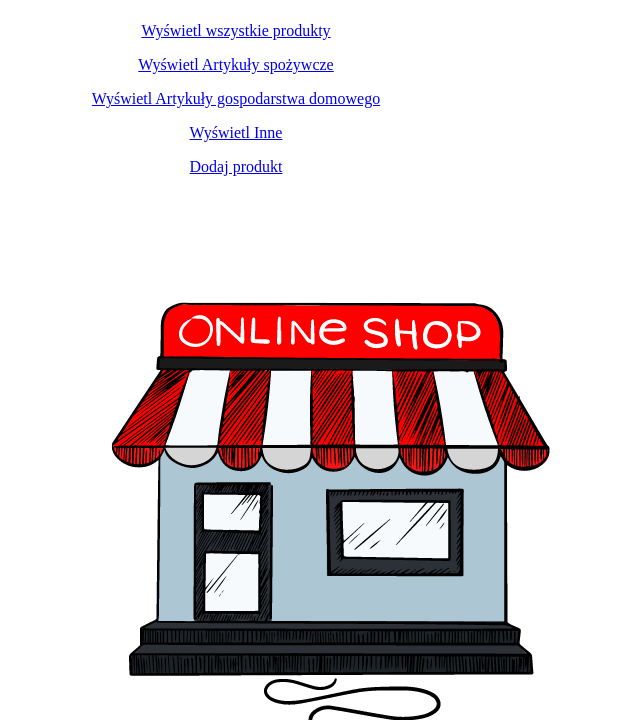
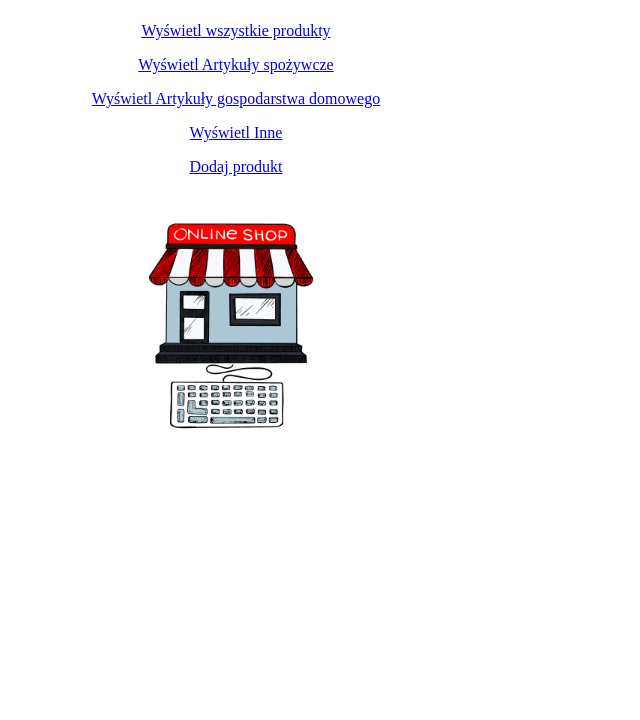
Before and after one commit to adrianrut/zadanie21.1, a Spring Boot app: page / in a window 1280 px wide; the page is wider, and only the part inside the window is pictured. Shown: the part 58-778 px from the top of that part, without its empty margins (404-1044 px from the left). After the commit the page ends 487 px from the top of that part, so only its background shows below. Run offline with Spring Boot 4, Linux system fonts and the light colour scheme.

Commit message:
Poprawa grafiki

```diff
--- a/src/main/resources/static/style.css
+++ b/src/main/resources/static/style.css
@@ -5,7 +5,5 @@
     text-align: center;
 }
 .img {
-    margin-left: 140px;
-    width:5px;
-    height:5px;
+    text-align: center;
 }
--- a/src/main/resources/templates/index.html
+++ b/src/main/resources/templates/index.html
@@ -15,14 +15,14 @@
     <div class="content">
         <a href="/lista">Wyświetl wszystkie produkty</a><br>
         <p th:each="category: ${T(pl.rutkowski.zadanie21z1.Category).values()}">
-            <a th:href="@{/lista?(kategoria=${category.name()})}"
+            <a th:href="@{/lista(kategoria=${category.name()})}"
                th:text="|Wyświetl ${category.description}|">
             </a>
         </p>
         <a href="/dodaj">Dodaj produkt</a>
     </div>
     <div class="img">
-        <img src="/images/img.png">
+        <img src="/images/img.png" alt="shop" style="width:450px;height:auto;">
     </div>
 </div>
 </body>
```
